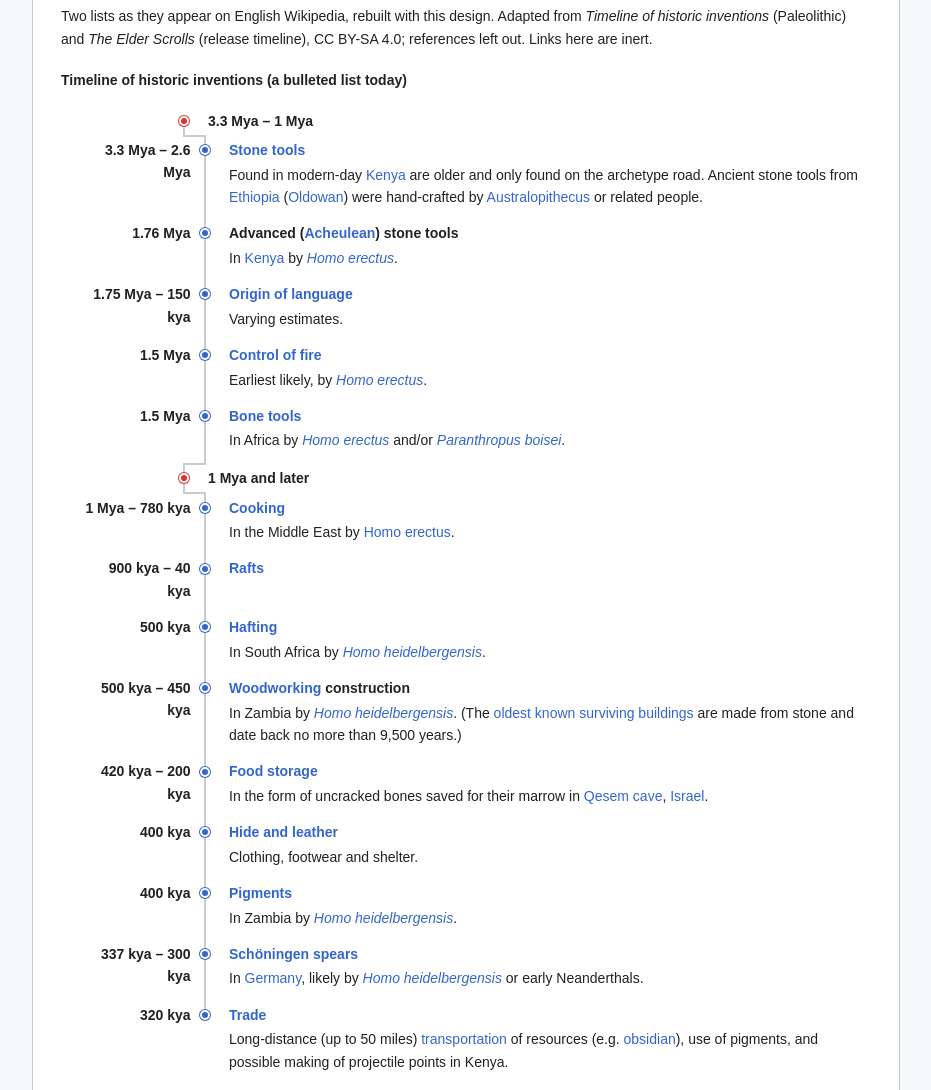
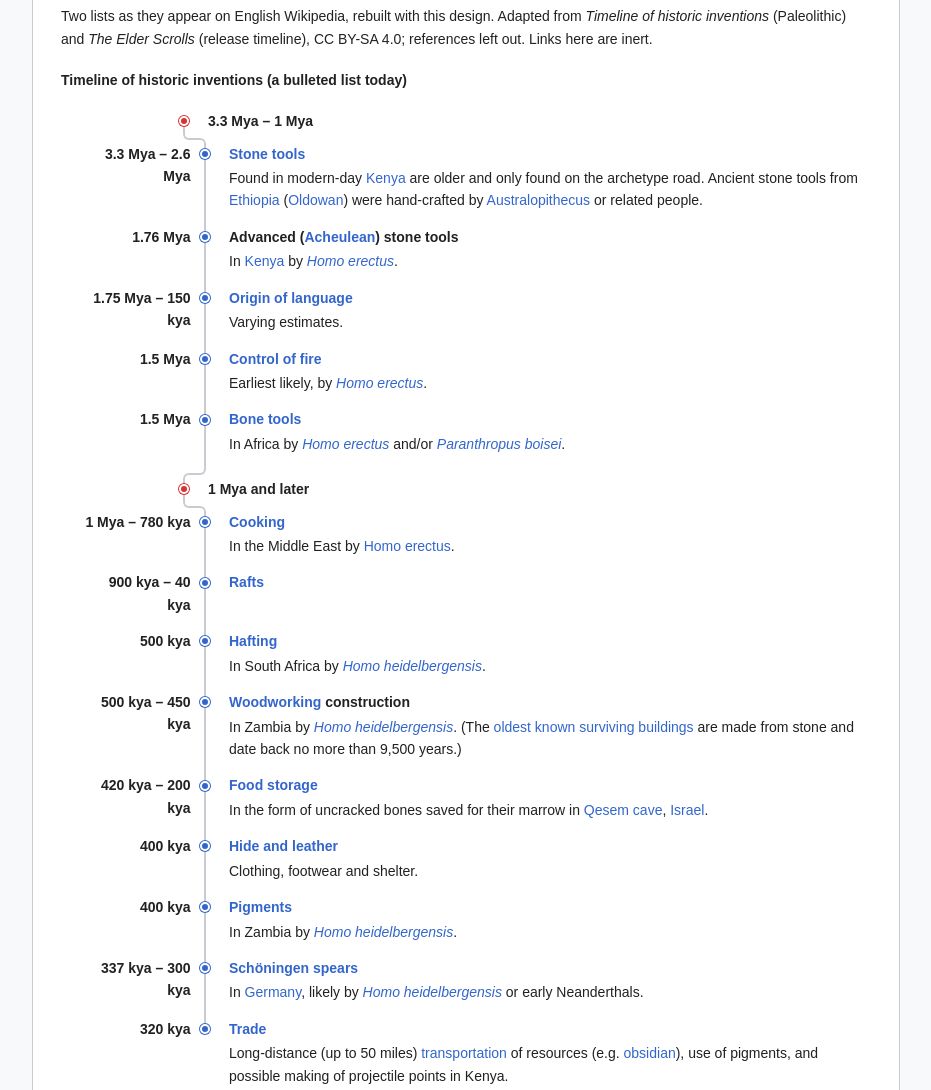
Before and after one commit to psygo/wikipedia_timeline, a plain HTML site: page prototype/article.html in a window 1280 px wide. Shown: the part 3160-4250 px from the top of the page, without its empty margins (174-1105 px from the left). Drawn offline with Linux system fonts and the light colour scheme.

Commit message:
Round the corners of the section connectors

```diff
--- a/prototype/timeline.css
+++ b/prototype/timeline.css
@@ -441,7 +441,7 @@
 }
 
 .wt-timeline--section > .wt-timeline__item--last::after {
-	bottom: -0.85em;
+	bottom: -1.35em;
 }
 
 @media ( min-width: 640px ) {
@@ -507,10 +507,10 @@
 
 .wt-timeline__item--section > .wt-timeline__body {
 	position: relative;
-	padding: 0.5em 0 0.5em 1.5em;
+	padding: 0.75em 0 1em 1.5em;
 	background: var( --background-color-base, #fff );
-	/* Also hides the outer rail down to the step back, so no stub shows above it. */
-	box-shadow: 0 calc( 0.35em - 1px ) 0 0 var( --background-color-base, #fff );
+	/* Also hides the outer rail down to where the step back has curved, so no stub shows. */
+	box-shadow: 0 calc( 0.35em + 5px ) 0 0 var( --background-color-base, #fff );
 }
 
 .wt-timeline--section {
@@ -519,53 +519,79 @@
 
 /* The inner rail runs a little past its first and last dot, to meet the connectors. */
 .wt-timeline--section::before {
-	top: -0.25em;
-	bottom: -0.85em;
+	top: calc( -0.25em + 5px );
+	bottom: calc( -1.35em + 5px );
 }
 
 /*
  * Connectors. While a section is open, the line does not stop at the body (which hides
- * the outer rail): it leaves the red dot, steps across to the inner rail, runs down the
- * inner dots, and steps back to the outer rail just above the next dot. Offsets are the
- * outer rail (x) relative to the section; 4px is the compact layout, the wide layout
- * follows in the media query.
+ * the outer rail): it leaves the red dot, curves across to the inner rail, runs down the
+ * inner dots, and curves back to the outer rail just above the next dot. Four small
+ * boxes make the two S-bends (corner radius 6px, line 2px); the rails stop where the
+ * corners start. Values below are for the compact layout (rail 4px from the left edge);
+ * the wide layout (rail 8.75em from it) follows in the media query. The inner rail is
+ * 1.5em to the right of the outer one.
+ *   A  row::after          outer rail down from the dot, round corner, across
+ *   B  body::before        across, round corner, down onto the inner rail
+ *   C  inner list ::after  inner rail, round corner, across to the left
+ *   D  body::after         across, round corner, down onto the outer rail
  */
 .wt-timeline__item--section > .wt-timeline__row:not( .mw-collapsible-toggle-collapsed )::after {
 	content: '';
 	position: absolute;
 	top: calc( 0.8em + 6px );
-	bottom: -0.25em;
+	bottom: calc( -0.5em - 1px );
 	left: 4px;
-	width: 2px;
-	background: var( --border-color-subtle, #c8ccd1 );
+	box-sizing: border-box;
+	width: calc( 1.5em - 4px );
+	border-bottom: 2px solid var( --border-color-subtle, #c8ccd1 );
+	border-left: 2px solid var( --border-color-subtle, #c8ccd1 );
+	border-bottom-left-radius: 6px;
 }
 
 .wt-timeline__item--section > .wt-timeline__body::before {
 	content: '';
 	position: absolute;
-	top: calc( 0.25em - 1px );
-	left: 4px;
-	width: calc( 1.5em + 2px );
-	height: 2px;
-	background: var( --border-color-subtle, #c8ccd1 );
+	top: calc( 0.5em - 1px );
+	left: 1.5em;
+	box-sizing: border-box;
+	width: 6px;
+	height: 6px;
+	border-top: 2px solid var( --border-color-subtle, #c8ccd1 );
+	border-right: 2px solid var( --border-color-subtle, #c8ccd1 );
+	border-top-right-radius: 6px;
+}
+
+.wt-timeline--section::after {
+	content: '';
+	position: absolute;
+	bottom: calc( -1.35em - 1px );
+	left: 0;
+	box-sizing: border-box;
+	width: 6px;
+	height: 6px;
+	border-right: 2px solid var( --border-color-subtle, #c8ccd1 );
+	border-bottom: 2px solid var( --border-color-subtle, #c8ccd1 );
+	border-bottom-right-radius: 6px;
 }
 
 .wt-timeline__item--section > .wt-timeline__body::after {
 	content: '';
 	position: absolute;
-	bottom: -0.6em;
+	bottom: calc( -0.35em - 5px );
 	left: 4px;
-	width: calc( 1.5em + 2px );
-	height: calc( 0.25em + 1px );
-	/* Gradients, not borders, so the lines snap to pixels exactly like the rails. */
-	background:
-		linear-gradient( var( --border-color-subtle, #c8ccd1 ), var( --border-color-subtle, #c8ccd1 ) ) top / 100% 2px no-repeat,
-		linear-gradient( var( --border-color-subtle, #c8ccd1 ), var( --border-color-subtle, #c8ccd1 ) ) left / 2px 100% no-repeat;
+	box-sizing: border-box;
+	width: calc( 1.5em - 4px );
+	height: 6px;
+	border-top: 2px solid var( --border-color-subtle, #c8ccd1 );
+	border-left: 2px solid var( --border-color-subtle, #c8ccd1 );
+	border-top-left-radius: 6px;
 }
 
 /* Nothing follows the last top-level section, so there is nothing to step back to
    (a last section inside another section still steps back, to its parent's rail). */
-.wt-timeline:not( .wt-timeline--section ) > .wt-timeline__item--section:last-child > .wt-timeline__body::after {
+.wt-timeline:not( .wt-timeline--section ) > .wt-timeline__item--section:last-child > .wt-timeline__body::after,
+.wt-timeline:not( .wt-timeline--section ) > .wt-timeline__item--section:last-child > .wt-timeline__body > .wt-timeline--section::after {
 	display: none;
 }
 
@@ -580,18 +606,33 @@
 	}
 
 	.wt-timeline__item--section > .wt-timeline__row:not( .mw-collapsible-toggle-collapsed )::after,
-	.wt-timeline__item--section > .wt-timeline__body::before,
 	.wt-timeline__item--section > .wt-timeline__body::after {
 		left: calc( 8.75em - 1px );
 	}
 
+	.wt-timeline__item--section > .wt-timeline__body::before {
+		left: calc( 10.25em - 5px );
+	}
+
+	.wt-timeline--section::after {
+		left: calc( 8.75em - 5px );
+	}
+
 	.wt-timelines .wt-timeline__item--section > .wt-timeline__row:not( .mw-collapsible-toggle-collapsed )::after,
-	.wt-timelines .wt-timeline__item--section > .wt-timeline__body::before,
 	.wt-timelines .wt-timeline__item--section > .wt-timeline__body::after,
 	.wt-timeline--sub .wt-timeline__item--section > .wt-timeline__row:not( .mw-collapsible-toggle-collapsed )::after,
-	.wt-timeline--sub .wt-timeline__item--section > .wt-timeline__body::before,
 	.wt-timeline--sub .wt-timeline__item--section > .wt-timeline__body::after {
 		left: 4px;
+	}
+
+	.wt-timelines .wt-timeline__item--section > .wt-timeline__body::before,
+	.wt-timeline--sub .wt-timeline__item--section > .wt-timeline__body::before {
+		left: 1.5em;
+	}
+
+	.wt-timelines .wt-timeline--section::after,
+	.wt-timeline--sub .wt-timeline--section::after {
+		left: 0;
 	}
 }
 
--- a/sandbox/Fanaro009/Timeline_sandbox__styles.css
+++ b/sandbox/Fanaro009/Timeline_sandbox__styles.css
@@ -441,7 +441,7 @@
 }
 
 .wt-timeline--section > .wt-timeline__item--last::after {
-	bottom: -0.85em;
+	bottom: -1.35em;
 }
 
 @media ( min-width: 640px ) {
@@ -507,10 +507,10 @@
 
 .wt-timeline__item--section > .wt-timeline__body {
 	position: relative;
-	padding: 0.5em 0 0.5em 1.5em;
+	padding: 0.75em 0 1em 1.5em;
 	background: var( --background-color-base, #fff );
-	/* Also hides the outer rail down to the step back, so no stub shows above it. */
-	box-shadow: 0 calc( 0.35em - 1px ) 0 0 var( --background-color-base, #fff );
+	/* Also hides the outer rail down to where the step back has curved, so no stub shows. */
+	box-shadow: 0 calc( 0.35em + 5px ) 0 0 var( --background-color-base, #fff );
 }
 
 .wt-timeline--section {
@@ -519,53 +519,79 @@
 
 /* The inner rail runs a little past its first and last dot, to meet the connectors. */
 .wt-timeline--section::before {
-	top: -0.25em;
-	bottom: -0.85em;
+	top: calc( -0.25em + 5px );
+	bottom: calc( -1.35em + 5px );
 }
 
 /*
  * Connectors. While a section is open, the line does not stop at the body (which hides
- * the outer rail): it leaves the red dot, steps across to the inner rail, runs down the
- * inner dots, and steps back to the outer rail just above the next dot. Offsets are the
- * outer rail (x) relative to the section; 4px is the compact layout, the wide layout
- * follows in the media query.
+ * the outer rail): it leaves the red dot, curves across to the inner rail, runs down the
+ * inner dots, and curves back to the outer rail just above the next dot. Four small
+ * boxes make the two S-bends (corner radius 6px, line 2px); the rails stop where the
+ * corners start. Values below are for the compact layout (rail 4px from the left edge);
+ * the wide layout (rail 8.75em from it) follows in the media query. The inner rail is
+ * 1.5em to the right of the outer one.
+ *   A  row::after          outer rail down from the dot, round corner, across
+ *   B  body::before        across, round corner, down onto the inner rail
+ *   C  inner list ::after  inner rail, round corner, across to the left
+ *   D  body::after         across, round corner, down onto the outer rail
  */
 .wt-timeline__item--section > .wt-timeline__row:not( .mw-collapsible-toggle-collapsed )::after {
 	content: '';
 	position: absolute;
 	top: calc( 0.8em + 6px );
-	bottom: -0.25em;
+	bottom: calc( -0.5em - 1px );
 	left: 4px;
-	width: 2px;
-	background: var( --border-color-subtle, #c8ccd1 );
+	box-sizing: border-box;
+	width: calc( 1.5em - 4px );
+	border-bottom: 2px solid var( --border-color-subtle, #c8ccd1 );
+	border-left: 2px solid var( --border-color-subtle, #c8ccd1 );
+	border-bottom-left-radius: 6px;
 }
 
 .wt-timeline__item--section > .wt-timeline__body::before {
 	content: '';
 	position: absolute;
-	top: calc( 0.25em - 1px );
-	left: 4px;
-	width: calc( 1.5em + 2px );
-	height: 2px;
-	background: var( --border-color-subtle, #c8ccd1 );
+	top: calc( 0.5em - 1px );
+	left: 1.5em;
+	box-sizing: border-box;
+	width: 6px;
+	height: 6px;
+	border-top: 2px solid var( --border-color-subtle, #c8ccd1 );
+	border-right: 2px solid var( --border-color-subtle, #c8ccd1 );
+	border-top-right-radius: 6px;
+}
+
+.wt-timeline--section::after {
+	content: '';
+	position: absolute;
+	bottom: calc( -1.35em - 1px );
+	left: 0;
+	box-sizing: border-box;
+	width: 6px;
+	height: 6px;
+	border-right: 2px solid var( --border-color-subtle, #c8ccd1 );
+	border-bottom: 2px solid var( --border-color-subtle, #c8ccd1 );
+	border-bottom-right-radius: 6px;
 }
 
 .wt-timeline__item--section > .wt-timeline__body::after {
 	content: '';
 	position: absolute;
-	bottom: -0.6em;
+	bottom: calc( -0.35em - 5px );
 	left: 4px;
-	width: calc( 1.5em + 2px );
-	height: calc( 0.25em + 1px );
-	/* Gradients, not borders, so the lines snap to pixels exactly like the rails. */
-	background:
-		linear-gradient( var( --border-color-subtle, #c8ccd1 ), var( --border-color-subtle, #c8ccd1 ) ) top / 100% 2px no-repeat,
-		linear-gradient( var( --border-color-subtle, #c8ccd1 ), var( --border-color-subtle, #c8ccd1 ) ) left / 2px 100% no-repeat;
+	box-sizing: border-box;
+	width: calc( 1.5em - 4px );
+	height: 6px;
+	border-top: 2px solid var( --border-color-subtle, #c8ccd1 );
+	border-left: 2px solid var( --border-color-subtle, #c8ccd1 );
+	border-top-left-radius: 6px;
 }
 
 /* Nothing follows the last top-level section, so there is nothing to step back to
    (a last section inside another section still steps back, to its parent's rail). */
-.wt-timeline:not( .wt-timeline--section ) > .wt-timeline__item--section:last-child > .wt-timeline__body::after {
+.wt-timeline:not( .wt-timeline--section ) > .wt-timeline__item--section:last-child > .wt-timeline__body::after,
+.wt-timeline:not( .wt-timeline--section ) > .wt-timeline__item--section:last-child > .wt-timeline__body > .wt-timeline--section::after {
 	display: none;
 }
 
@@ -580,18 +606,33 @@
 	}
 
 	.wt-timeline__item--section > .wt-timeline__row:not( .mw-collapsible-toggle-collapsed )::after,
-	.wt-timeline__item--section > .wt-timeline__body::before,
 	.wt-timeline__item--section > .wt-timeline__body::after {
 		left: calc( 8.75em - 1px );
 	}
 
+	.wt-timeline__item--section > .wt-timeline__body::before {
+		left: calc( 10.25em - 5px );
+	}
+
+	.wt-timeline--section::after {
+		left: calc( 8.75em - 5px );
+	}
+
 	.wt-timelines .wt-timeline__item--section > .wt-timeline__row:not( .mw-collapsible-toggle-collapsed )::after,
-	.wt-timelines .wt-timeline__item--section > .wt-timeline__body::before,
 	.wt-timelines .wt-timeline__item--section > .wt-timeline__body::after,
 	.wt-timeline--sub .wt-timeline__item--section > .wt-timeline__row:not( .mw-collapsible-toggle-collapsed )::after,
-	.wt-timeline--sub .wt-timeline__item--section > .wt-timeline__body::before,
 	.wt-timeline--sub .wt-timeline__item--section > .wt-timeline__body::after {
 		left: 4px;
+	}
+
+	.wt-timelines .wt-timeline__item--section > .wt-timeline__body::before,
+	.wt-timeline--sub .wt-timeline__item--section > .wt-timeline__body::before {
+		left: 1.5em;
+	}
+
+	.wt-timelines .wt-timeline--section::after,
+	.wt-timeline--sub .wt-timeline--section::after {
+		left: 0;
 	}
 }
 
--- a/template/Template_Timeline_styles.css
+++ b/template/Template_Timeline_styles.css
@@ -441,7 +441,7 @@
 }
 
 .wt-timeline--section > .wt-timeline__item--last::after {
-	bottom: -0.85em;
+	bottom: -1.35em;
 }
 
 @media ( min-width: 640px ) {
@@ -507,10 +507,10 @@
 
 .wt-timeline__item--section > .wt-timeline__body {
 	position: relative;
-	padding: 0.5em 0 0.5em 1.5em;
+	padding: 0.75em 0 1em 1.5em;
 	background: var( --background-color-base, #fff );
-	/* Also hides the outer rail down to the step back, so no stub shows above it. */
-	box-shadow: 0 calc( 0.35em - 1px ) 0 0 var( --background-color-base, #fff );
+	/* Also hides the outer rail down to where the step back has curved, so no stub shows. */
+	box-shadow: 0 calc( 0.35em + 5px ) 0 0 var( --background-color-base, #fff );
 }
 
 .wt-timeline--section {
@@ -519,53 +519,79 @@
 
 /* The inner rail runs a little past its first and last dot, to meet the connectors. */
 .wt-timeline--section::before {
-	top: -0.25em;
-	bottom: -0.85em;
+	top: calc( -0.25em + 5px );
+	bottom: calc( -1.35em + 5px );
 }
 
 /*
  * Connectors. While a section is open, the line does not stop at the body (which hides
- * the outer rail): it leaves the red dot, steps across to the inner rail, runs down the
- * inner dots, and steps back to the outer rail just above the next dot. Offsets are the
- * outer rail (x) relative to the section; 4px is the compact layout, the wide layout
- * follows in the media query.
+ * the outer rail): it leaves the red dot, curves across to the inner rail, runs down the
+ * inner dots, and curves back to the outer rail just above the next dot. Four small
+ * boxes make the two S-bends (corner radius 6px, line 2px); the rails stop where the
+ * corners start. Values below are for the compact layout (rail 4px from the left edge);
+ * the wide layout (rail 8.75em from it) follows in the media query. The inner rail is
+ * 1.5em to the right of the outer one.
+ *   A  row::after          outer rail down from the dot, round corner, across
+ *   B  body::before        across, round corner, down onto the inner rail
+ *   C  inner list ::after  inner rail, round corner, across to the left
+ *   D  body::after         across, round corner, down onto the outer rail
  */
 .wt-timeline__item--section > .wt-timeline__row:not( .mw-collapsible-toggle-collapsed )::after {
 	content: '';
 	position: absolute;
 	top: calc( 0.8em + 6px );
-	bottom: -0.25em;
+	bottom: calc( -0.5em - 1px );
 	left: 4px;
-	width: 2px;
-	background: var( --border-color-subtle, #c8ccd1 );
+	box-sizing: border-box;
+	width: calc( 1.5em - 4px );
+	border-bottom: 2px solid var( --border-color-subtle, #c8ccd1 );
+	border-left: 2px solid var( --border-color-subtle, #c8ccd1 );
+	border-bottom-left-radius: 6px;
 }
 
 .wt-timeline__item--section > .wt-timeline__body::before {
 	content: '';
 	position: absolute;
-	top: calc( 0.25em - 1px );
-	left: 4px;
-	width: calc( 1.5em + 2px );
-	height: 2px;
-	background: var( --border-color-subtle, #c8ccd1 );
+	top: calc( 0.5em - 1px );
+	left: 1.5em;
+	box-sizing: border-box;
+	width: 6px;
+	height: 6px;
+	border-top: 2px solid var( --border-color-subtle, #c8ccd1 );
+	border-right: 2px solid var( --border-color-subtle, #c8ccd1 );
+	border-top-right-radius: 6px;
+}
+
+.wt-timeline--section::after {
+	content: '';
+	position: absolute;
+	bottom: calc( -1.35em - 1px );
+	left: 0;
+	box-sizing: border-box;
+	width: 6px;
+	height: 6px;
+	border-right: 2px solid var( --border-color-subtle, #c8ccd1 );
+	border-bottom: 2px solid var( --border-color-subtle, #c8ccd1 );
+	border-bottom-right-radius: 6px;
 }
 
 .wt-timeline__item--section > .wt-timeline__body::after {
 	content: '';
 	position: absolute;
-	bottom: -0.6em;
+	bottom: calc( -0.35em - 5px );
 	left: 4px;
-	width: calc( 1.5em + 2px );
-	height: calc( 0.25em + 1px );
-	/* Gradients, not borders, so the lines snap to pixels exactly like the rails. */
-	background:
-		linear-gradient( var( --border-color-subtle, #c8ccd1 ), var( --border-color-subtle, #c8ccd1 ) ) top / 100% 2px no-repeat,
-		linear-gradient( var( --border-color-subtle, #c8ccd1 ), var( --border-color-subtle, #c8ccd1 ) ) left / 2px 100% no-repeat;
+	box-sizing: border-box;
+	width: calc( 1.5em - 4px );
+	height: 6px;
+	border-top: 2px solid var( --border-color-subtle, #c8ccd1 );
+	border-left: 2px solid var( --border-color-subtle, #c8ccd1 );
+	border-top-left-radius: 6px;
 }
 
 /* Nothing follows the last top-level section, so there is nothing to step back to
    (a last section inside another section still steps back, to its parent's rail). */
-.wt-timeline:not( .wt-timeline--section ) > .wt-timeline__item--section:last-child > .wt-timeline__body::after {
+.wt-timeline:not( .wt-timeline--section ) > .wt-timeline__item--section:last-child > .wt-timeline__body::after,
+.wt-timeline:not( .wt-timeline--section ) > .wt-timeline__item--section:last-child > .wt-timeline__body > .wt-timeline--section::after {
 	display: none;
 }
 
@@ -580,18 +606,33 @@
 	}
 
 	.wt-timeline__item--section > .wt-timeline__row:not( .mw-collapsible-toggle-collapsed )::after,
-	.wt-timeline__item--section > .wt-timeline__body::before,
 	.wt-timeline__item--section > .wt-timeline__body::after {
 		left: calc( 8.75em - 1px );
 	}
 
+	.wt-timeline__item--section > .wt-timeline__body::before {
+		left: calc( 10.25em - 5px );
+	}
+
+	.wt-timeline--section::after {
+		left: calc( 8.75em - 5px );
+	}
+
 	.wt-timelines .wt-timeline__item--section > .wt-timeline__row:not( .mw-collapsible-toggle-collapsed )::after,
-	.wt-timelines .wt-timeline__item--section > .wt-timeline__body::before,
 	.wt-timelines .wt-timeline__item--section > .wt-timeline__body::after,
 	.wt-timeline--sub .wt-timeline__item--section > .wt-timeline__row:not( .mw-collapsible-toggle-collapsed )::after,
-	.wt-timeline--sub .wt-timeline__item--section > .wt-timeline__body::before,
 	.wt-timeline--sub .wt-timeline__item--section > .wt-timeline__body::after {
 		left: 4px;
+	}
+
+	.wt-timelines .wt-timeline__item--section > .wt-timeline__body::before,
+	.wt-timeline--sub .wt-timeline__item--section > .wt-timeline__body::before {
+		left: 1.5em;
+	}
+
+	.wt-timelines .wt-timeline--section::after,
+	.wt-timeline--sub .wt-timeline--section::after {
+		left: 0;
 	}
 }
 
```
Also changed, not shown: Docs.md (+1 -0 lines).
